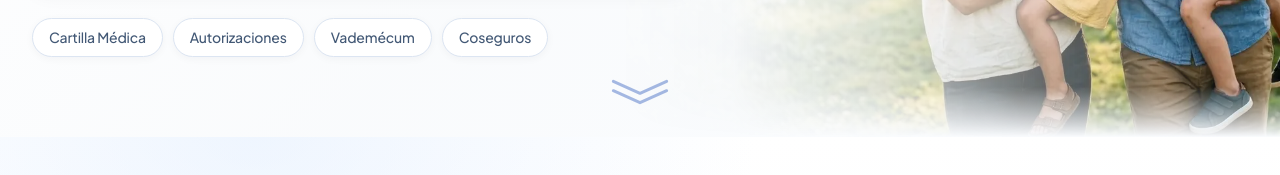
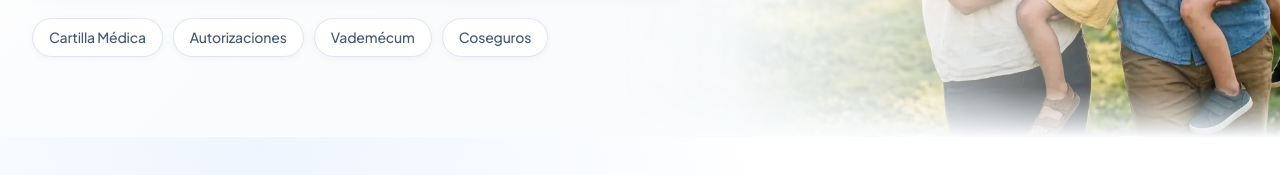
Before and after one commit to KarimServin/guia-interactiva-dss, a Next.js app: page / in a window 1280 px wide. Shown: the part 488-663 px from the top of the page. Built offline with nearby package versions, Linux system fonts and the light colour scheme.

Commit message:
refactor(home): remove down arrow scroll indicator

```diff
--- a/src/components/HeroSection.tsx
+++ b/src/components/HeroSection.tsx
@@ -48,12 +48,6 @@ export const HeroSection: React.FC<HeroSectionProps> = ({
     if (el) el.scrollIntoView({ behavior: 'smooth' });
   };
 
-  const scrollToHelp = () => {
-    const el = document.getElementById('servicios');
-    if (el) {
-      el.scrollIntoView({ behavior: 'smooth' });
-    }
-  };
 
   return (
     <section className="relative overflow-hidden bg-white">
@@ -178,26 +172,6 @@ export const HeroSection: React.FC<HeroSectionProps> = ({
         </div>
       </div>
 
-      {/* ─────────── DOUBLE DOWN ARROW SCROLL INDICATOR ─────────── */}
-      <div className="hidden sm:flex absolute bottom-2 sm:bottom-3 left-1/2 -translate-x-1/2 z-20 items-center justify-center">
-        <button
-          onClick={scrollToHelp}
-          aria-label="Desplazarse a servicios"
-          className="group p-1.5 bg-transparent border-0 outline-none cursor-pointer animate-bounce transition-all">
-          <svg
-            className="w-14 h-7 sm:w-16 sm:h-8 text-[#2454B8]/40 group-hover:text-[#2454B8] transition-colors"
-            viewBox="0 0 48 24"
-            fill="none"
-            stroke="currentColor"
-            strokeWidth="2.2"
-            strokeLinecap="round"
-            strokeLinejoin="round"
-          >
-            <polyline points="4 4 24 13 44 4" />
-            <polyline points="4 11 24 20 44 11" />
-          </svg>
-        </button>
-      </div>
     </section>
   );
 };
```
